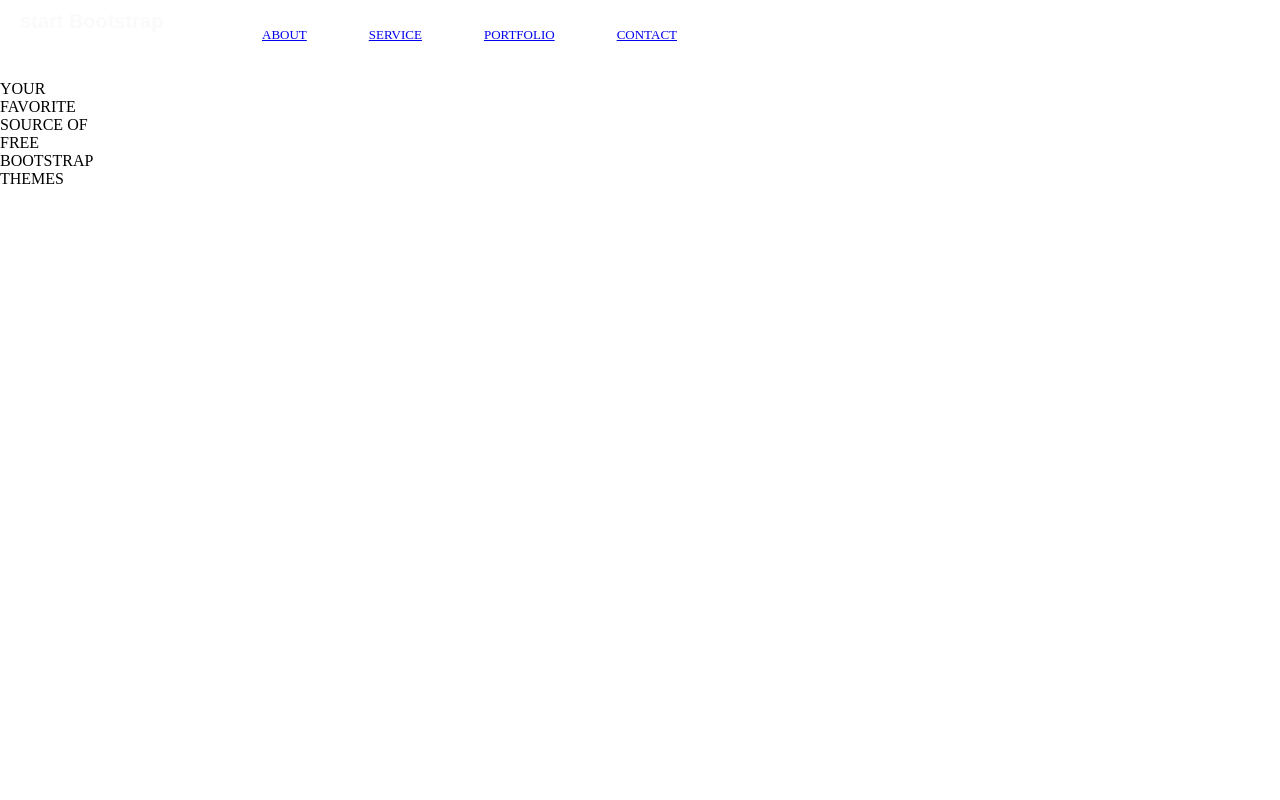
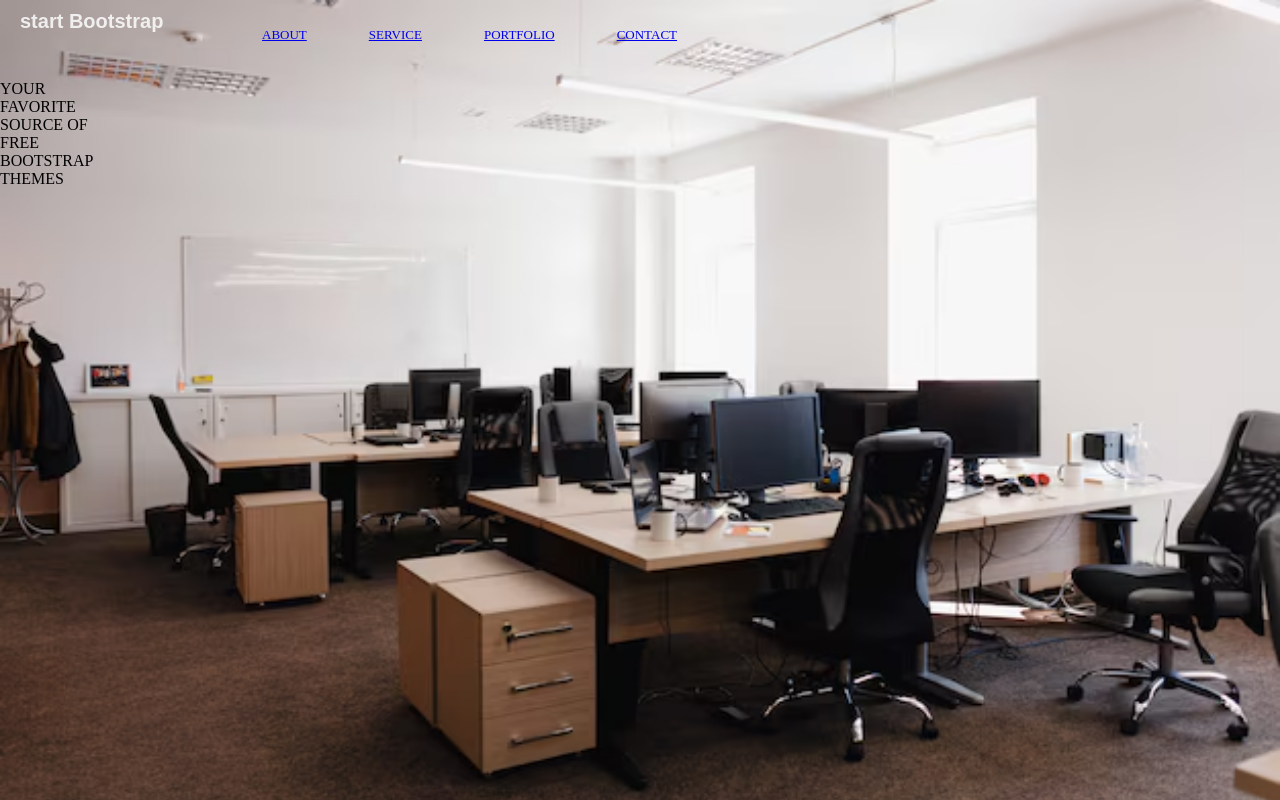
Before and after one commit to thahakt/work, a plain HTML site: page index.html in a window 1280 px wide. Drawn offline with Linux system fonts and the light colour scheme.

Commit message:
next commit

```diff
--- a/index.css
+++ b/index.css
@@ -27,7 +27,7 @@
     padding-top: 10px;
 }
 body{
-    background: url(../image/style1.avif);
+    background: url(style1.jpg);
     background-repeat:no-repeat;
     background-size:cover;
 }
```
Also changed, not shown: style1.jpg (added).
